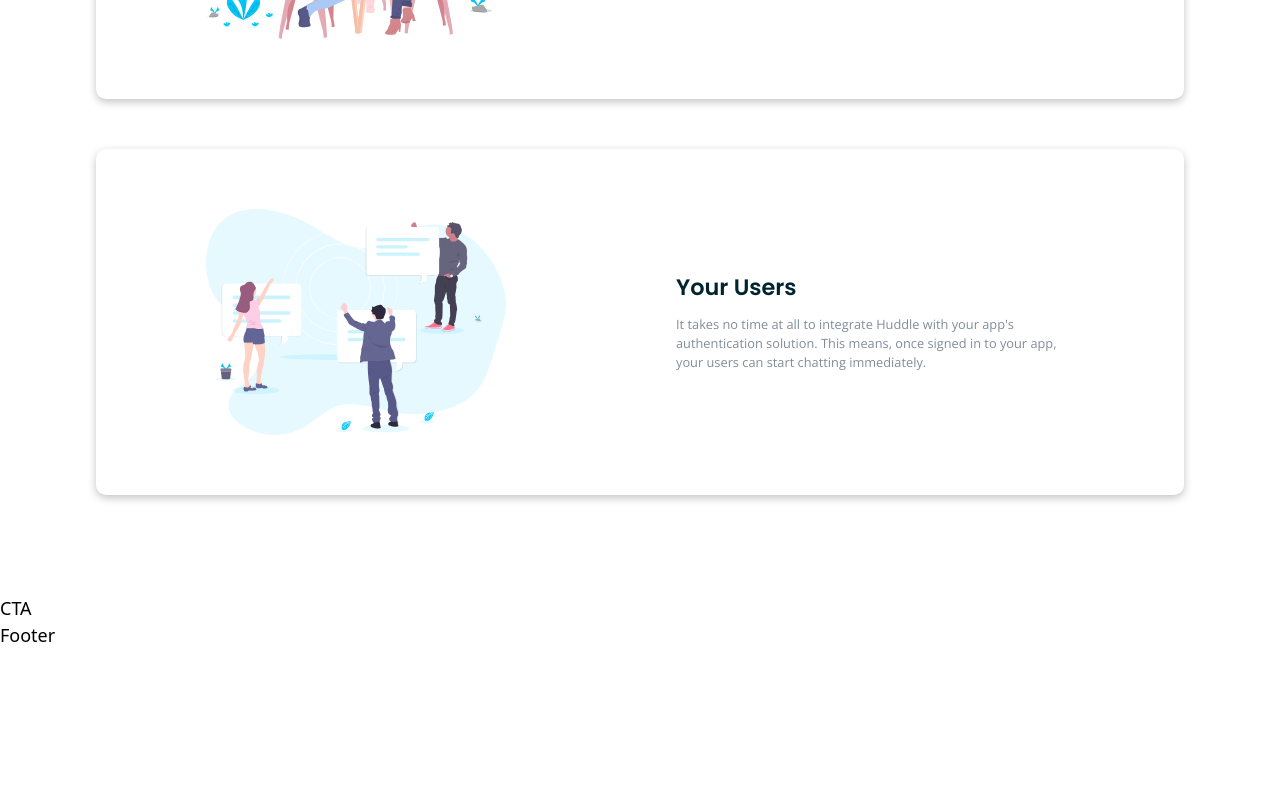
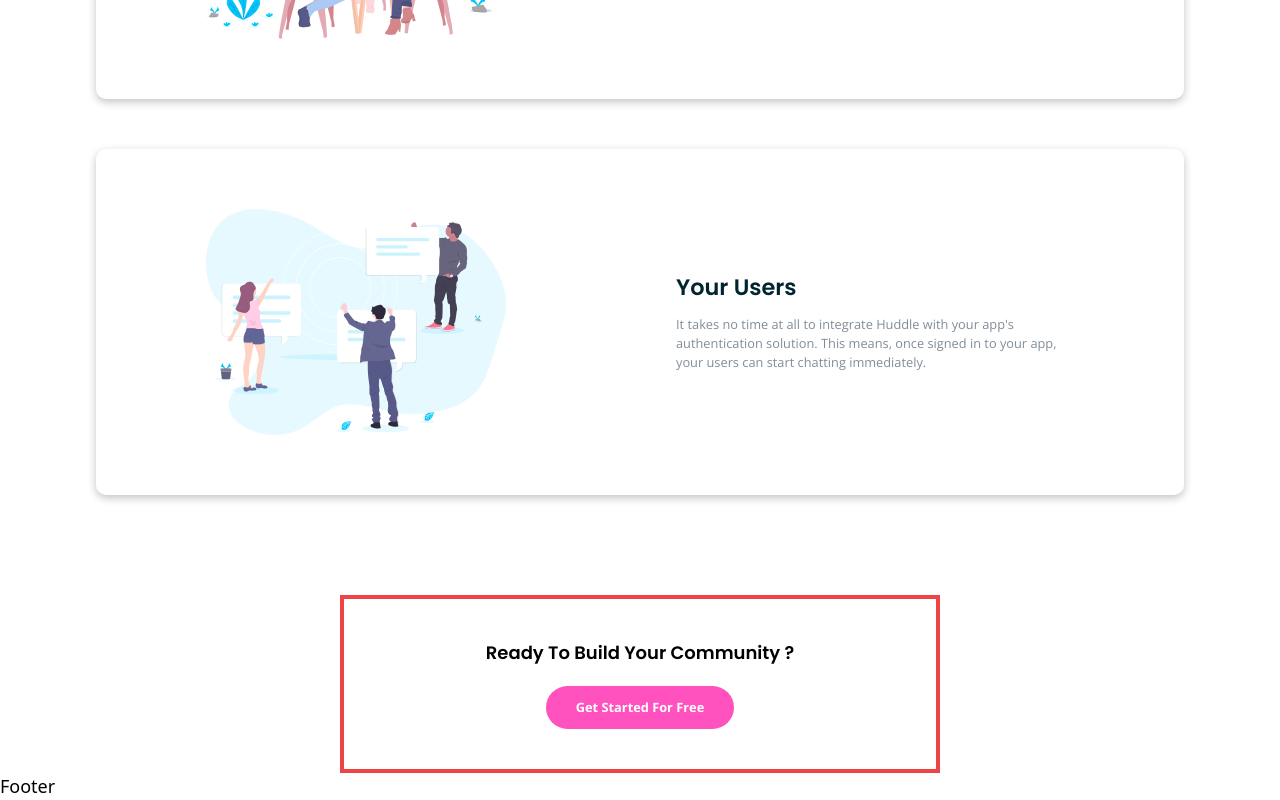
Before and after one commit to Mut1s0/huddle-landing-page-with-alternating-feature-blocks, a React (Vite) app: page / in a window 1280 px wide. Shown: the part 1334-2134 px from the top of the page. Before the commit the page ends 1983 px from the top, so only its background shows below. Built offline with nearby package versions, Linux system fonts and the light colour scheme.

Commit message:
Added call to action

```diff
--- a/src/components/Button.jsx
+++ b/src/components/Button.jsx
@@ -3,7 +3,7 @@
 
     return(
 
-        <button className="px-[30px] py-3 rounded-[100px] text-white bg-pink font-openSans font-bold text-[.8rem] mb-10">Get Started For Free</button>
+        <button className="px-[30px] py-3 rounded-[100px] text-white bg-pink font-openSans font-bold text-[.8rem]">Get Started For Free</button>
 
     )
 }
--- a/src/components/CTA.jsx
+++ b/src/components/CTA.jsx
@@ -1,8 +1,20 @@
 /* eslint-disable react-refresh/only-export-components */
+
+import Button from "./Button";
 
 function CTA() {
     return(
-        <h1>CTA</h1>
+        <section>
+
+            <div className="text-center border-4 border-red-500 max-w-[90%] ss:max-w-[50%] ss:w-[600px] mx-auto py-[40px]">
+
+                <h1 className="capitalize mb-5 font-poppins font-bold">Ready to build your community ?</h1>
+
+                <Button />
+
+            </div>
+
+        </section>
     )
 }
 
```
